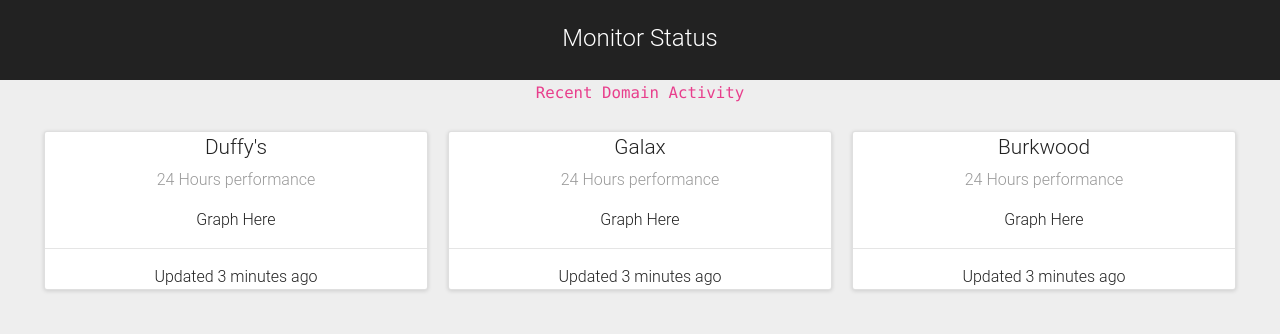
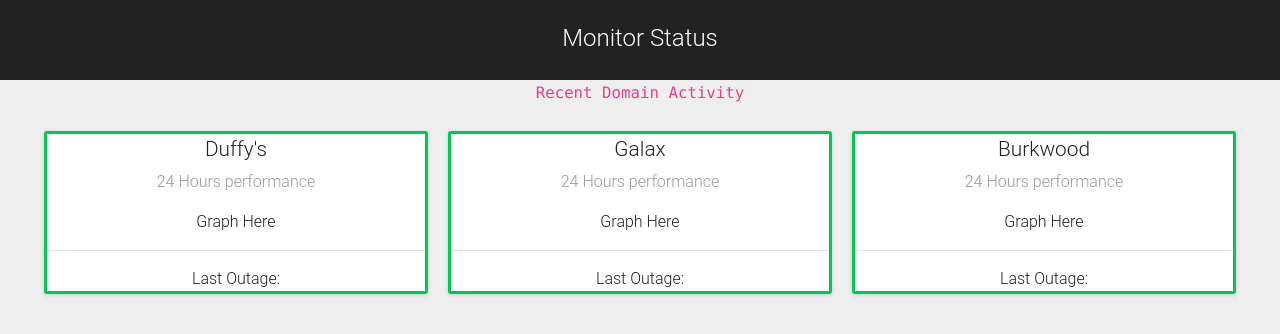
Before and after one commit to jtmarshall/react, a React (Create React App) app in the folder monitor-view/: page / in a window 1280 px wide. Shown: the top 334 px of the page. Built offline with nearby package versions, Linux system fonts and the light colour scheme.

Commit message:
setup router, added status view component to handle and display cards

```diff
--- a/monitor-view/package.json
+++ b/monitor-view/package.json
@@ -7,6 +7,7 @@
     "font-awesome": "^4.7.0",
     "react": "^16.3.2",
     "react-dom": "^16.3.2",
+    "react-router-dom": "^4.2.2",
     "react-scripts": "1.1.4"
   },
   "scripts": {
--- a/monitor-view/src/App.js
+++ b/monitor-view/src/App.js
@@ -1,64 +1,22 @@
 import React, { Component } from 'react';
-import logo from './logo.svg';
+import { Route } from 'react-router-dom';
 import './App.css';
 import 'bootstrap/dist/css/bootstrap.min.css';
 import './assets/css/material-dashboard.css';
 import DomainCard from './components/domain-card';
-
-
-var legendSales = {
-  names: ["Open", "Click", "Click Second Time"],
-  types: ["info", "danger", "warning"]
-};
-
-var domains = ["Duffy's", "Galax", "Burkwood"];
-// var domains = {
-//   "Duffy's": 0,
-//   "Galax": 1,
-//   "Burkwood": 0
-// };
+import StatusView from './views/status.view';
 
 class App extends Component {
-  createLegend(json) {
-    var legend = [];
-    for (var i = 0; i < json["names"].length; i++) {
-      var type = "fa fa-circle text-" + json["types"][i];
-      legend.push(<i className={type} key={i} />);
-      legend.push(" ");
-      legend.push(json["names"][i]);
-    }
-    return legend;
-  }
-
-
   render() {
     return (
       <div className="App">
         <header className="App-header">
-          {/* <img src={logo} className="App-logo" alt="logo" /> */}
           <h1 className="App-title">Monitor Status</h1>
         </header>
         <p className="App-intro">
           <code>Recent Domain Activity</code>
         </p>
-        <div className="content">
-          {/* Iterate over domains list to create card for each one */}
-          {domains.map(function(name, index){
-            return <DomainCard
-              statsIcon="fa fa-history"
-              key={index}
-              id="chartHours"
-              domain={name}
-              category="24 Hours performance"
-              stats="Updated 3 minutes ago"
-              content={
-                <div className="ct-chart">
-                  Graph Here
-                </div>
-              }
-            />;
-          })}
-        </div>
+        <Route path="/" exact component={StatusView} />
       </div>
     );
   }
--- a/monitor-view/src/components/domain-card.js
+++ b/monitor-view/src/components/domain-card.js
@@ -2,7 +2,9 @@ import React, { Component } from "react";
 
 const cardStyle = {
     width: '30%',
-    margin: '10px'
+    margin: '10px',
+    color: '#222',
+    border: '3px solid #00C853'
   };
 
 export class DomainCard extends Component {
--- a/monitor-view/src/index.js
+++ b/monitor-view/src/index.js
@@ -1,8 +1,13 @@
 import React from 'react';
 import ReactDOM from 'react-dom';
+import { BrowserRouter } from 'react-router-dom';
 import './index.css';
 import App from './App';
 import registerServiceWorker from './registerServiceWorker';
 
-ReactDOM.render(<App />, document.getElementById('root'));
+ReactDOM.render(
+    <BrowserRouter>
+        <App />
+    </BrowserRouter>,
+    document.getElementById('root'));
 registerServiceWorker();
--- /dev/null
+++ b/monitor-view/src/views/status.view.js
@@ -0,0 +1,41 @@
+import React, { Component } from 'react';
+import DomainCard from '../components/domain-card';
+
+var legendSales = {
+    names: ["Open", "Click", "Click Second Time"],
+    types: ["info", "danger", "warning"]
+};
+
+var domains = ["Duffy's", "Galax", "Burkwood"];
+// var domains = {
+//   "Duffy's": 0,
+//   "Galax": 1,
+//   "Burkwood": 0
+// };
+
+class StatusView extends Component {
+    render() {
+      return (
+        <div className="content">
+          {/* Iterate over domains list to create card for each one */}
+          {domains.map(function(name, index){
+            return <DomainCard
+              statsIcon="fa fa-history"
+              key={index}
+              id="chartHours"
+              domain={name}
+              category="24 Hours performance"
+              stats="Last Outage: "
+              content={
+                <div className="ct-chart">
+                  Graph Here
+                </div>
+              }
+            />;
+          })}
+        </div>
+      );
+    }
+}
+
+export default StatusView;
```
Also changed, not shown: 1 other file (tests, documents, lock files or other folders).
